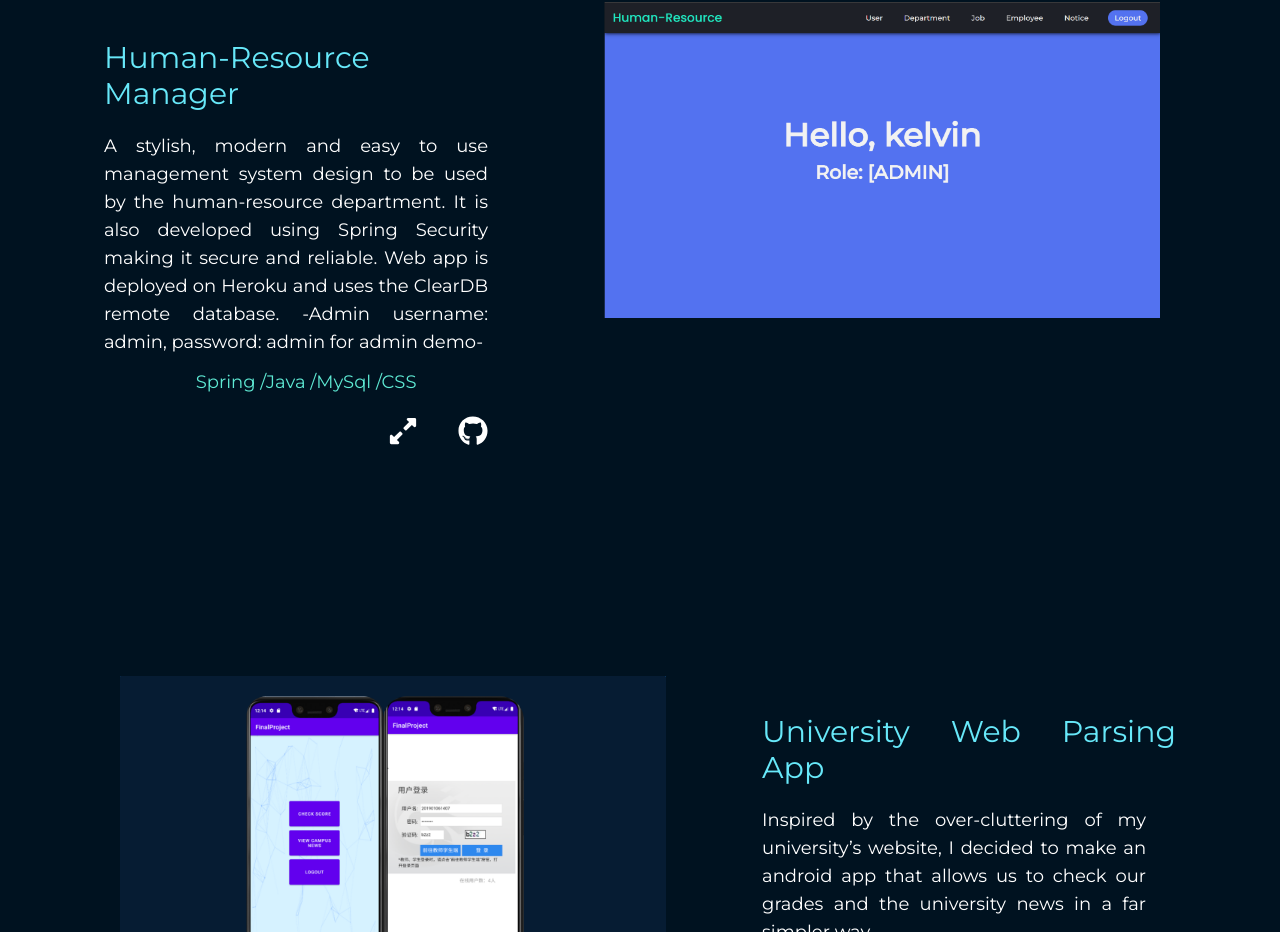
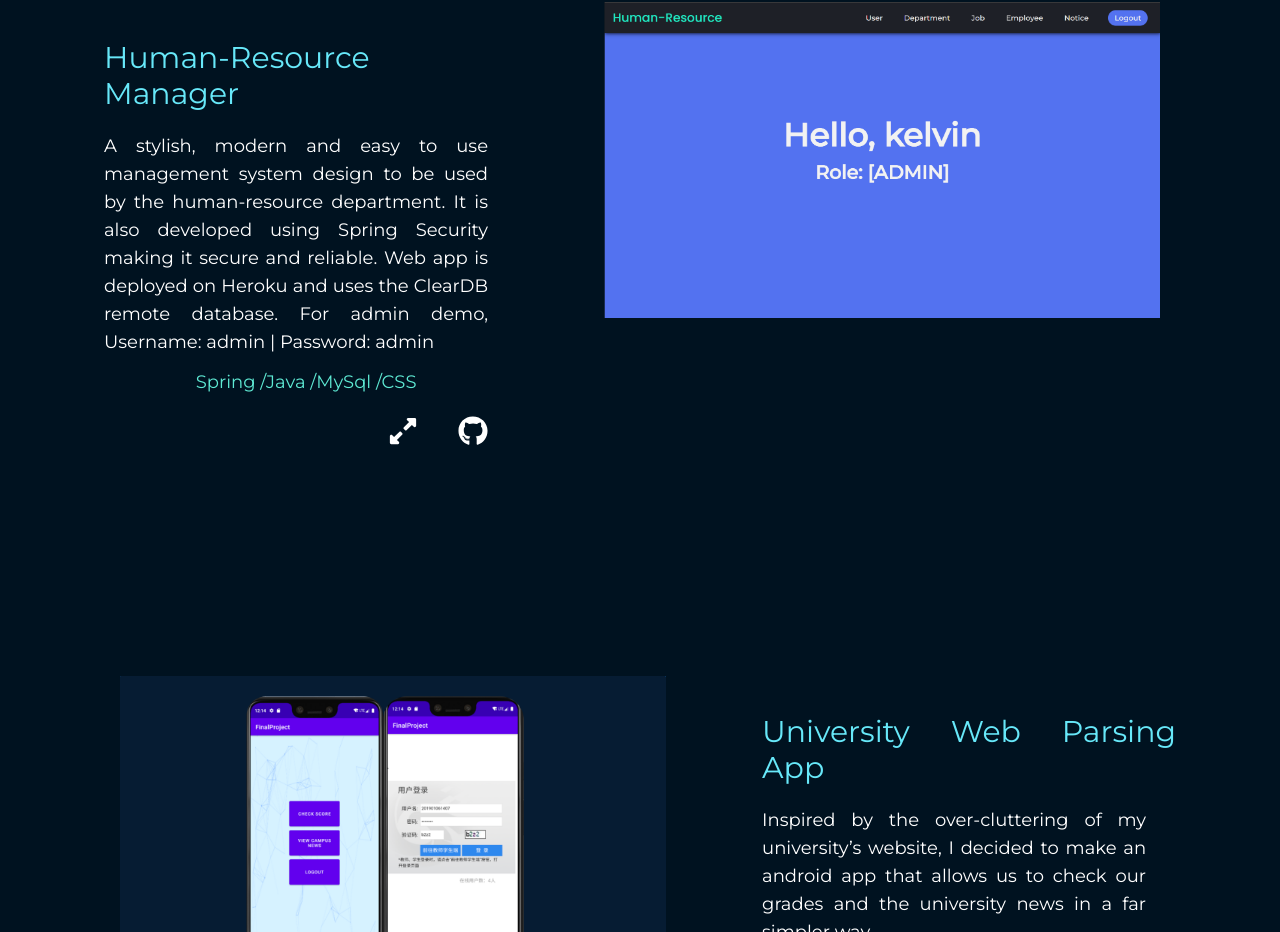
Before and after one commit to KelvinSukhiraja/kelvinsukhiraja.github.io, a React (Create React App) app: page / in a window 1280 px wide. Shown: the part 2380-3312 px from the top of the page. Built offline with nearby package versions, Linux system fonts and the light colour scheme.

Commit message:
desc change

```diff
--- a/src/components/Projects.jsx
+++ b/src/components/Projects.jsx
@@ -13,8 +13,7 @@ const Projects = () => {
           title="Human-Resource Manager"
           desc="A stylish, modern and easy to use management system design to be
              used by the human-resource department. It is also developed using Spring
-             Security making it secure and reliable. Web app is deployed on Heroku and uses the ClearDB remote database.
-             -Admin username: admin, password: admin for admin demo-"
+             Security making it secure and reliable. Web app is deployed on Heroku and uses the ClearDB remote database. For admin demo, Username: admin | Password: admin"
           pic={require("../assets/human-resource-manager.png")}
           direction="md:flex-row"
           tech={["Spring", " /Java", " /MySql", " /CSS"]}
```
